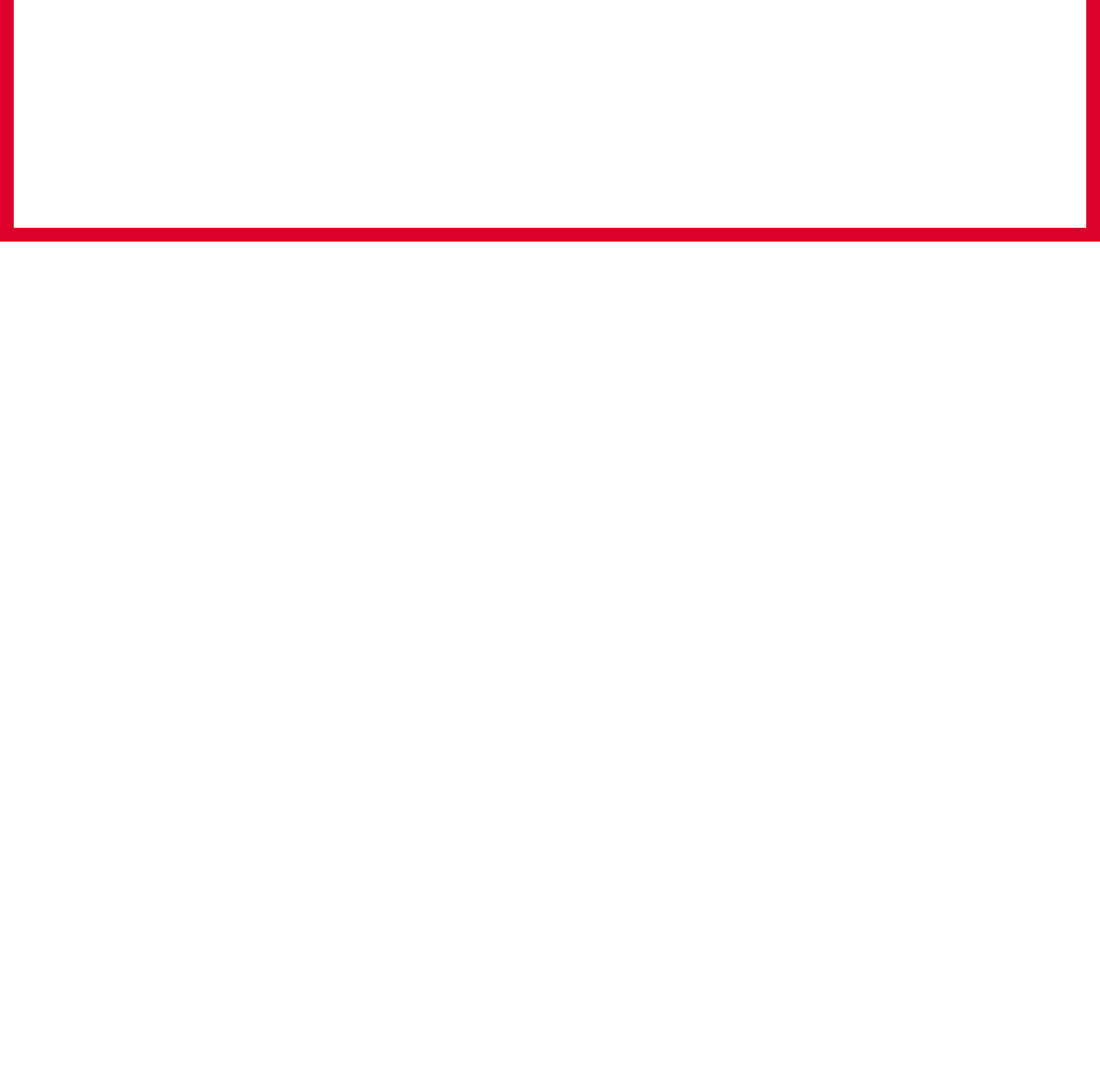
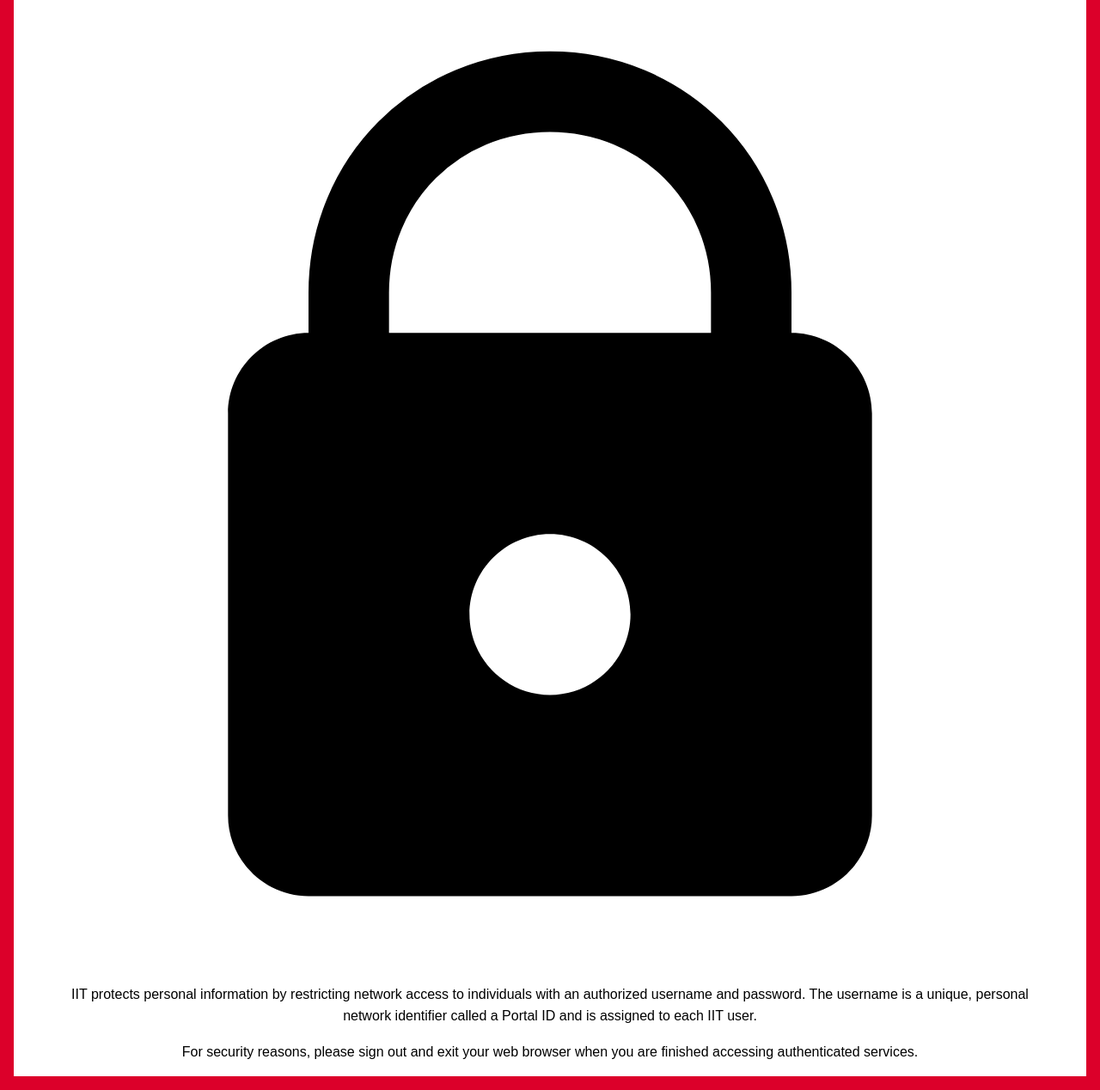
Before and after one commit to EricTendian/course-lookup-redesign, a plain HTML site: page src/login.html in a window 1280 px wide. Shown: the part 519-1787 px from the top of the page at 86% size. Before the commit the page ends 800 px from the top, so only its background shows below. Drawn offline with nearby package versions, Linux system fonts and the light colour scheme; a web font is replaced by a local one.

Commit message:
Added security message for login.html

```diff
--- a/src/login.html
+++ b/src/login.html
@@ -22,7 +22,18 @@
         <input type="text" placeholder="Username" id="username" name="username" title="IIT username" required>
         <input type="password" placeholder="Password" id="password" name="password" pattern="\w{8,}" title="Password must be 8 or more characters" required>
         <input type="submit" id="submit" name="submit" value="Login">
+
+        <div class="security">
+          <p>
+            <img src = 'img/secure.svg'/>
+            IIT protects personal information by restricting network access to individuals with an authorized username and password. The username is a unique, personal network identifier called a Portal ID and is assigned to each IIT user.
+          </p>
+
+          <p>For security reasons, please sign out and exit your web browser when you are finished accessing authenticated services.</p>
+        </div>
       </form>
+
+
     </main>
   </body>
 
```
Also changed, not shown: src/img/secure.svg (added).
